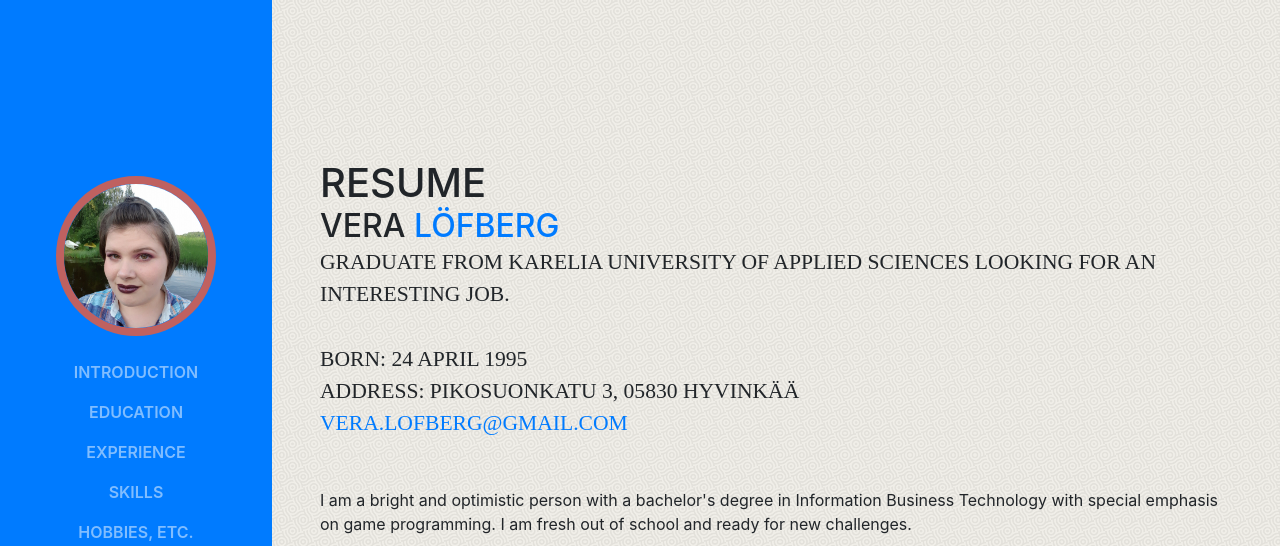
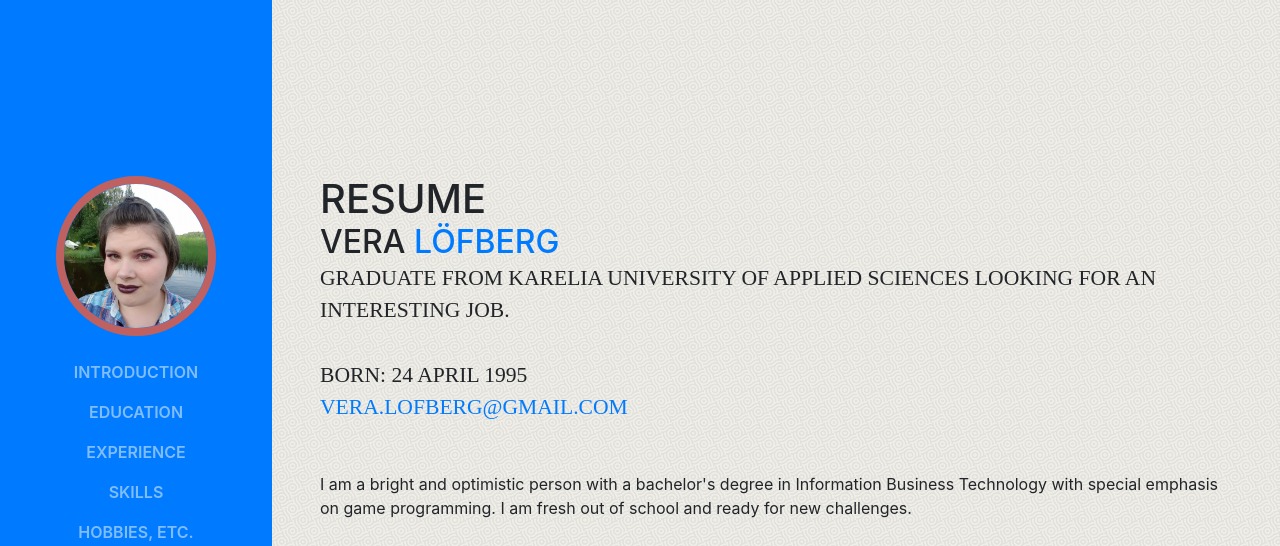
Before and after one commit to xkamilla/xkamilla.github.io, a website with bundled scripts: page index.html in a window 1280 px wide. Shown: the top 546 px of the page. Built offline with nearby package versions, Linux system fonts and the light colour scheme; a web font is replaced by a local one.

Commit message:
Quick fix

```diff
--- a/index.html
+++ b/index.html
@@ -77,8 +77,6 @@
           <div class="subheading mb-5">Graduate from Karelia University of Applied Sciences looking for an interesting job.
             <br/><br/>
             Born: 24 April 1995
-            <br/>
-            Address: Pikosuonkatu 3, 05830 Hyvinkää
             <br/>
             <a href="mailto:name@email.com">vera.lofberg@gmail.com</a>
           </div>
```
